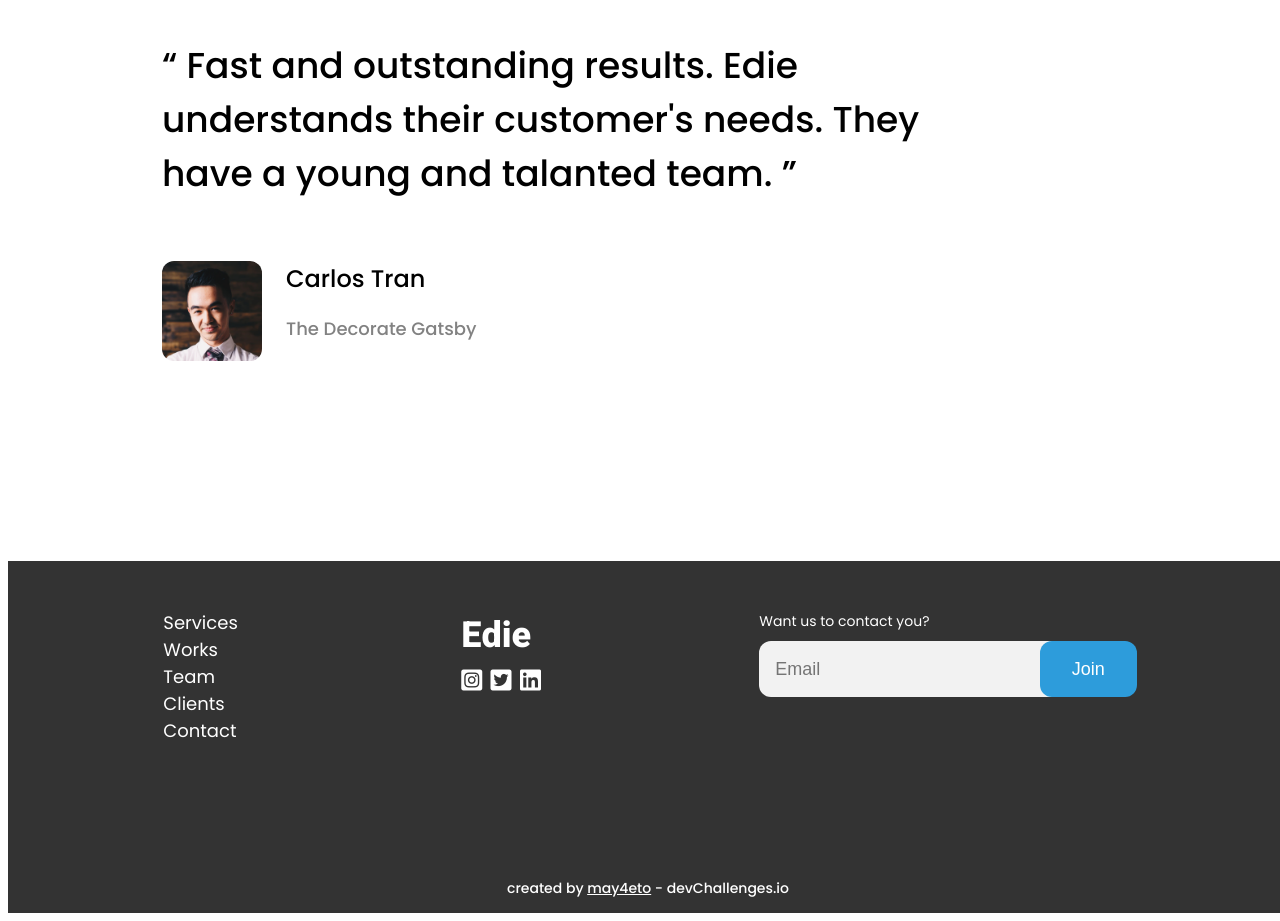
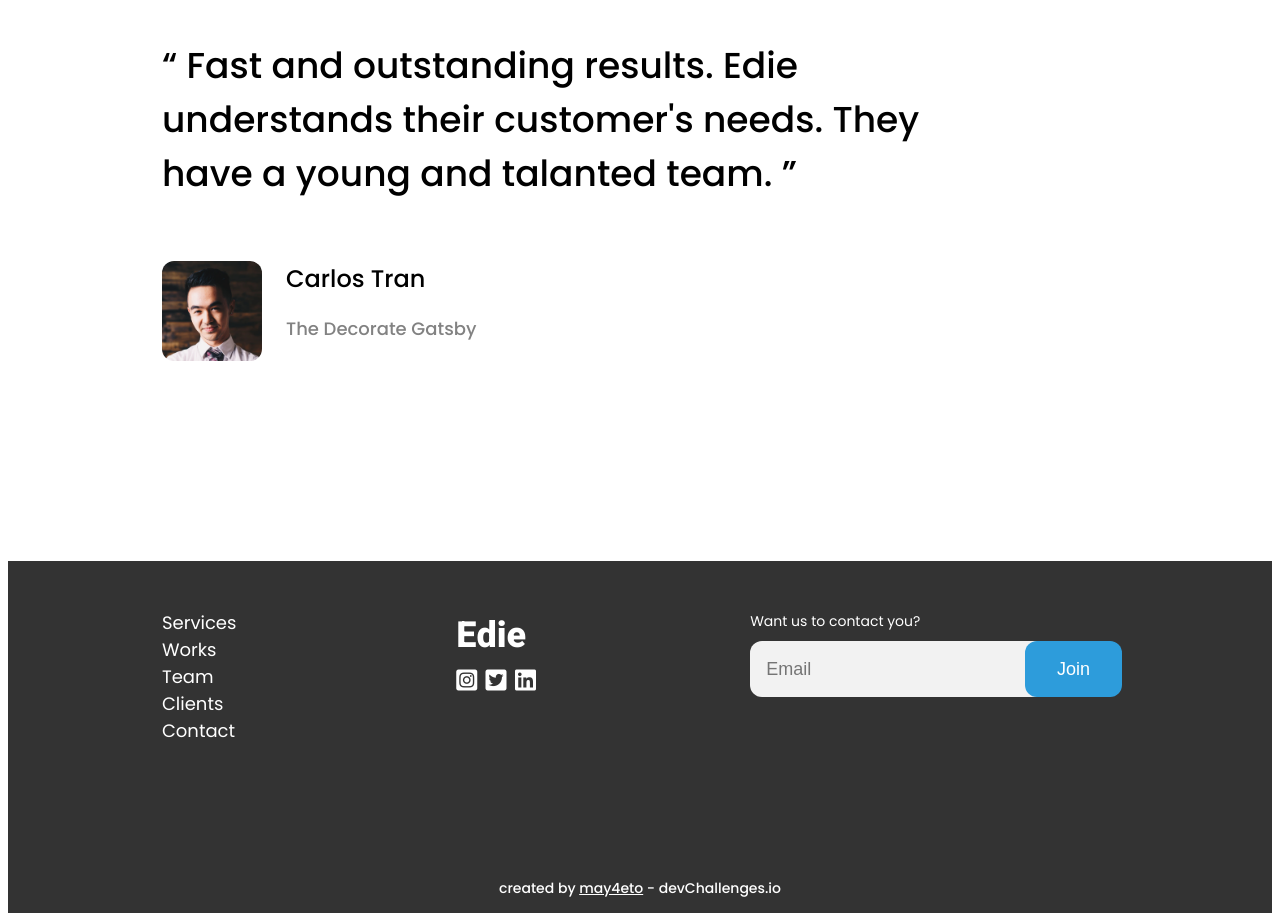
Before and after one commit to may4eto/edie, a plain HTML site: page index.html in a window 1280 px wide. Shown: the part 4460-5381 px from the top of the page. Drawn offline with nearby package versions, Linux system fonts and the light colour scheme.

Commit message:
small style change

```diff
--- a/styles.css
+++ b/styles.css
@@ -406,11 +406,9 @@ section.clients .client h5 {
 }
 
 footer {
-  width: 100vw;
   color: #fff;
   background-color: var(--black);
   padding-top: 48px;
-  box-sizing: border-box;
 }
 
 footer nav {
@@ -466,6 +464,7 @@ footer p a {
   color: #fff;
 }
 
+/*responsive styles*/
 @media (max-width: 1300px) {
   section h3,
   header h1,
@@ -476,7 +475,6 @@ footer p a {
     grid-column: 2/10;
   }
 }
-
 @media (max-width: 1165px) {
   section h3,
   header h1,
```
